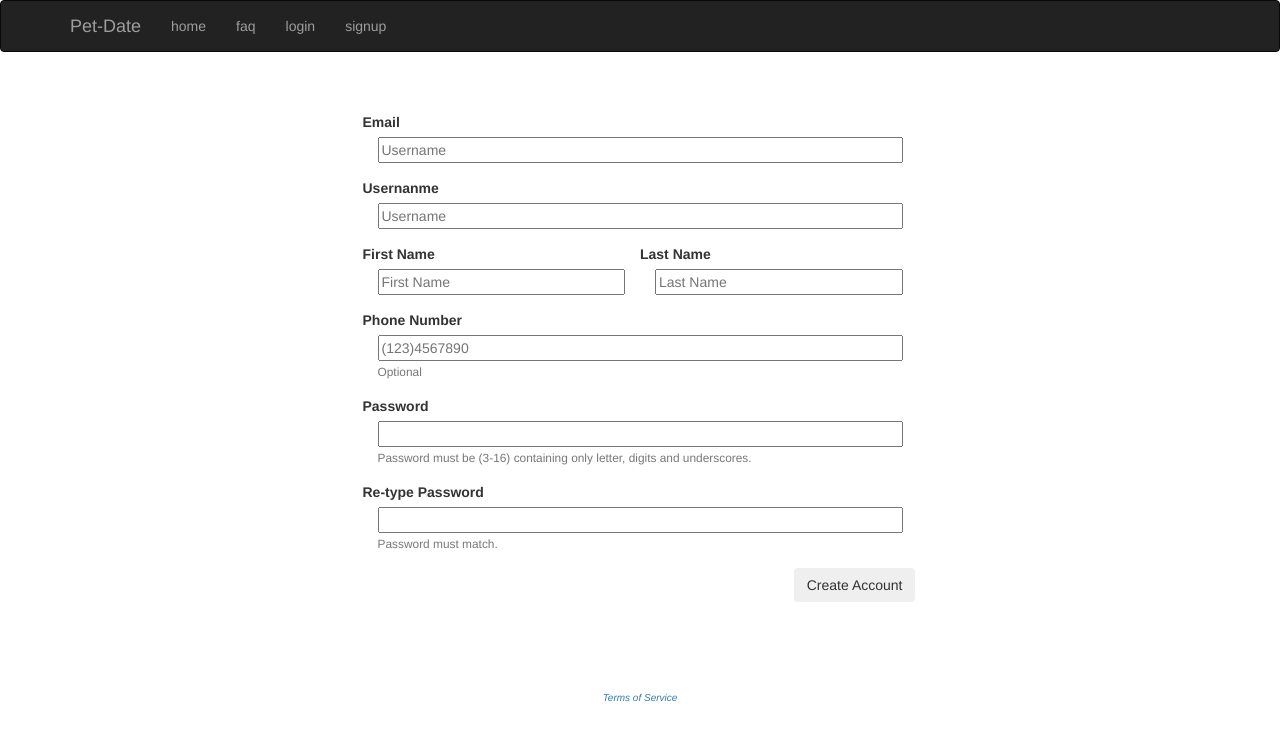
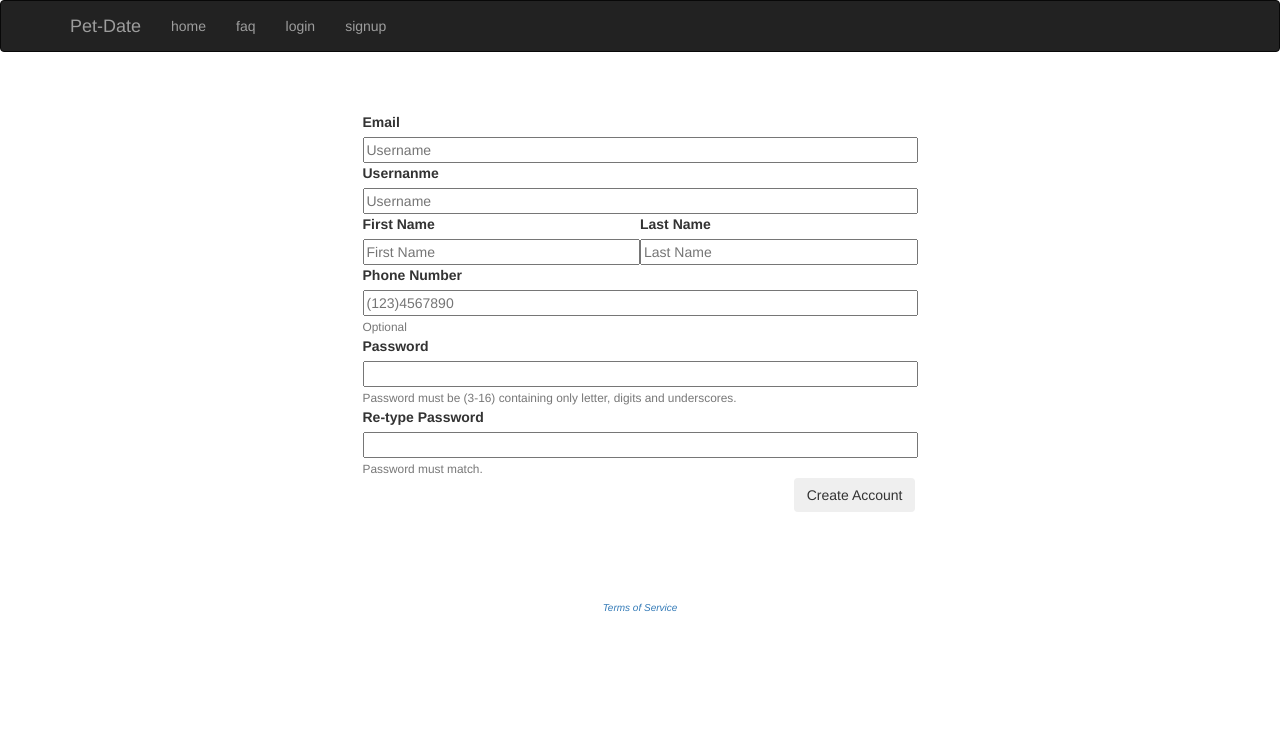
Before and after one commit to pakawaka1/pet-date, an Angular app: page /register in a window 1280 px wide. Shown: the top 740 px of the page. Built offline with nearby package versions, Linux system fonts and the light colour scheme.

Commit message:
Added some small changes to stuff, which I didn't want to push to master.

```diff
--- a/src/app/app.module.ts
+++ b/src/app/app.module.ts
@@ -22,6 +22,7 @@ import { FooterComponent } from './footer/footer.component';
 
 
 import { PetsService } from './services/pets.service';
+import { UsersService } from './services/users.service';
 
 
 @NgModule({
@@ -49,7 +50,7 @@ import { PetsService } from './services/pets.service';
     ReactiveFormsModule,
     AppRoutingModule
   ],
-  providers: [PetsService],
+  providers: [PetsService, UsersService],
   bootstrap: [AppComponent]
 })
 export class AppModule { }
--- a/src/app/auth/signup/signup.component.html
+++ b/src/app/auth/signup/signup.component.html
@@ -2,58 +2,46 @@
 	<div class="row form-section">
 		<div class="col-md-6 col-md-offset-3 fix">
 			<form>
-				<div class="form-group email">
-					<div class="row">
+				<div class="form-group" [formGroup]="form" (submit)="onCreateSubmit()">
+					<div class="row email">
 						<label>Email</label>
+						<input class="form-in" type="email" id="emailInput" placeholder="Username" name="email" formControlName="email">
 					</div>
-					<input class="form-in" type="email" id="emailInput" placeholder="Username">
+					<div class="row username">
+						<label>Usernanme</label>
+						<input class="form-in" type="email" id="emailInput" placeholder="Username" name="username" formControlName="username">
 					</div>
-				<div class="form-group username">
-					<div class="row">
-						<label>Usernanme</label>
-					</div>
-					<input class="form-in" type="email" id="emailInput" placeholder="Username">
-				</div>
-				<div class="form-group name">
-					<div class="row">
+					<div class="row name">
 						<div class="col-md-6 firstname">
 							<div class="row">
 								<label>First Name</label>
+								<input class="form-in" type="firstName" id="firstNameInput" placeholder="First Name" name="firstname" formControlName="firstname">
 							</div>
-							<input class="form-in" type="firstName" id="firstNameInput" placeholder="First Name">
 						</div>
 						<div class="col-md-6">
 							<div class="row">
 								<label>Last Name</label>
-							</div>
-							<input type="lastName" id="lastNameInput" placeholder="Last Name">
+								<input type="lastName" id="lastNameInput" placeholder="Last Name" name="lastname" formControlName="lastname">
 							</div>
 						</div>
 					</div>
-				<div class="form-group phonenumber">
-					<div class="row">
+					<div class="row phonenumber">
 						<label>Phone Number</label>
-					</div>
-					<input class="form-in" type="phoneNumber" id="phoneNumberInput" placeholder="(123)4567890">
+						<input class="form-in" type="phoneNumber" id="phoneNumberInput" placeholder="(123)4567890" name="phonenumber" formControlName="phonenumber">
 						<small id="emailHelp" class="form-text text-muted"> Optional </small>
 					</div>
-				<div class="form-group password">
-					<div class="row">
+					<div class="row password">
 						<label>Password</label>
-					</div>
-					<input class="form-in" type="password" id="password">
+						<input class="form-in" type="password" id="password" name="password" formControlName="password">
 						<small id="emailHelp" class="form-text text-muted"> Password must be (3-16) containing only letter, digits and underscores.</small>
 					</div>
-				<div class="form-group password">
-					<div class="row">
+					<div class="row password">
 						<label>Re-type Password</label>
-					</div>
-					<input class="form-in" type="password" id="passwordMatch">
+						<input class="form-in" type="password" id="passwordMatch" name="repassword" formControlName="repassword">
 						<small id="emailHelp" class="form-text text-muted"> Password must match.</small>
 					</div>
-				<div class="form-group">
 					<div class="row">
-						<div class="col-md-3 col-md-offset-9">
+						<div class="col-md-3 col-md-offset-9" value="Create">
 							<button type="button" class="btn btn-light">Create Account</button>
 						</div>
 					</div>
--- a/src/app/auth/signup/signup.component.ts
+++ b/src/app/auth/signup/signup.component.ts
@@ -1,4 +1,6 @@
 import { Component, OnInit } from '@angular/core';
+import { FormControl, FormBuilder, FormGroup, Validators } from '@angular/forms';
+
 
 @Component({
   selector: 'app-signup',
@@ -6,8 +8,36 @@ import { Component, OnInit } from '@angular/core';
   styleUrls: ['./signup.component.css']
 })
 export class SignupComponent implements OnInit {
+  form;
 
-  constructor() { }
+  constructor(private formBuilder: FormBuilder) {
+  	this.createForm();
+  }
+
+  createForm() {
+     this.form = this.formBuilder.group({
+       email: ['', Validators.required],
+       username: ['', Validators.required],
+       firstname: ['', Validators.required],
+       lastname: ['', Validators.required],
+       phonenumber: ['', Validators.required],
+       password: ['', Validators.required],
+       repassword: ['',Validators.required]
+     });
+   }
+
+   onLoginSubmit() {
+    const user = {
+      email: this.form.get('email').value,
+      username: this.form.get('username').value,
+      firstname: this.form.get('firstname').value,
+      lastname: this.form.get('lastname').value,
+      phonenumber: this.form.get('phonenumber').value,
+      password: this.form.get('password').value
+    };
+    console.log(user);
+   }
+
 
   ngOnInit() {
   }
--- /dev/null
+++ b/src/app/services/users.service.ts
@@ -0,0 +1,19 @@
+import { Injectable } from '@angular/core';
+import { Http, Headers } from '@angular/http';
+import 'rxjs/add/operator/map';
+
+
+@Injectable()
+export class UsersService {
+
+	apipath = '/api/user';
+
+	constructor(private http: Http) {
+		console.log('usersService');
+	}
+
+	getUser(email) {
+		return this.http.post(this.apipath, JSON.stringify(email))
+			.map(res => res.json());
+	}
+}
```
Also changed, not shown: server.js (+36 -7 lines). Lines whose indentation alone changed are shown as unchanged.
